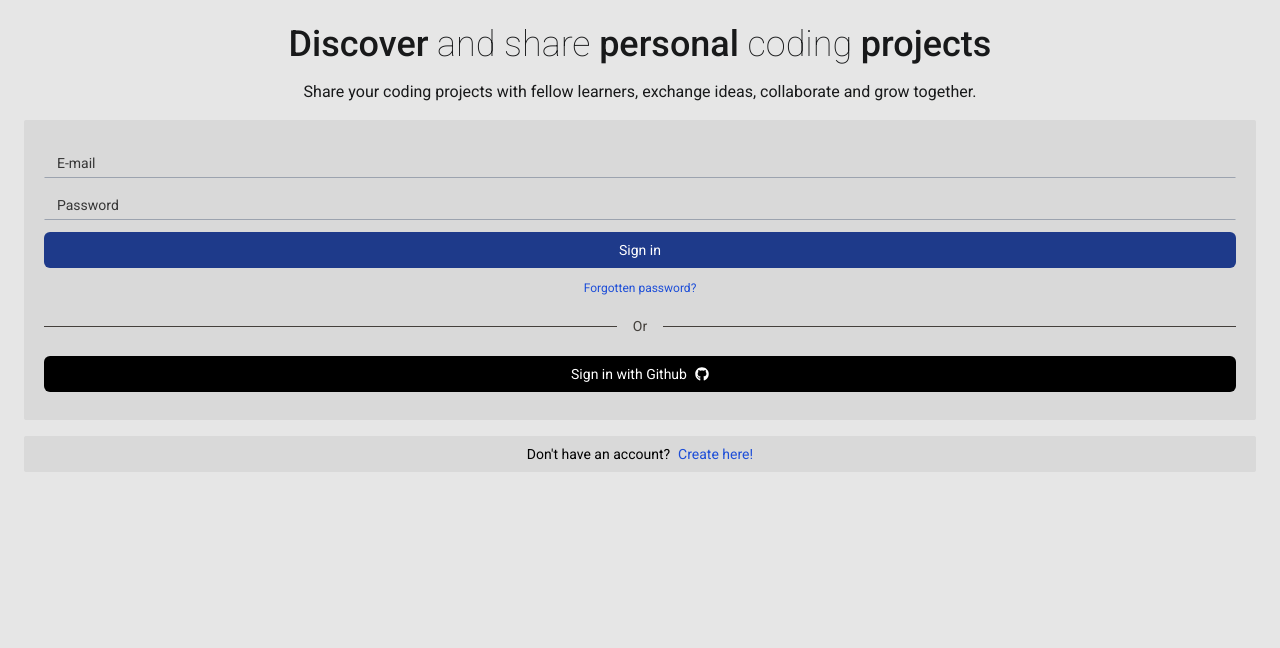
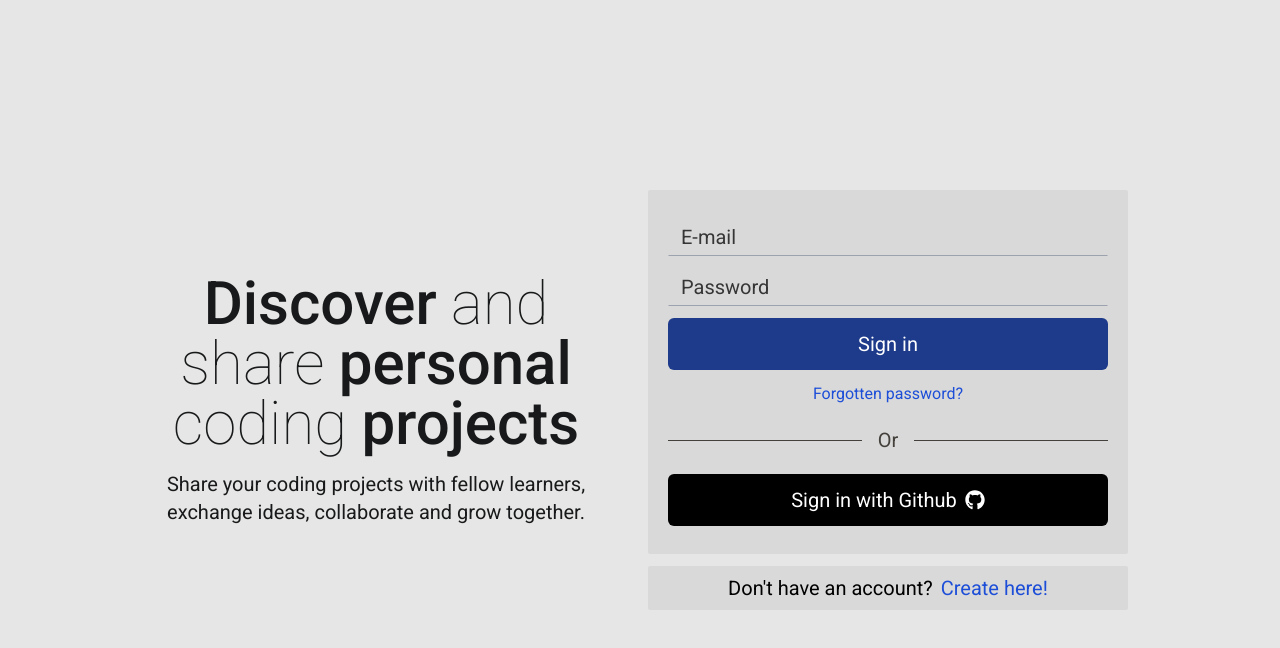
Before and after one commit to LucianoDLima/Devstavern, a React (Vite) app: page / in a window 1280 px wide. Shown: the top 648 px of the page. Built offline with nearby package versions, Linux system fonts and the light colour scheme; no server answers.

Commit message:
Make a few blocks into their own components

```diff
--- /dev/null
+++ b/src/components/FormBase/index.tsx
@@ -0,0 +1,27 @@
+import FormFooter, { FormFooterProps } from '../FormFooter';
+import SignUp from '../SIgnUp';
+import SignIn from '../SignIn';
+
+interface FormBaseProps extends FormFooterProps {}
+
+function FormBase({ isSignIn, onClick }: FormBaseProps) {
+  return (
+    <div className='flex flex-col gap-3'>
+      <form
+        action='submit'
+        className='text-sm lg:text-xl'
+      >
+        <fieldset className='px-5 py-7 rounded-sm bg-secondaryLight'>
+          <legend>
+            <h2 className='sr-only'>Fill in the login detail</h2>
+          </legend>
+          {isSignIn ? <SignIn /> : <SignUp />}
+        </fieldset>
+      </form>
+
+      <FormFooter isSignIn={isSignIn} onClick={onClick} />
+    </div>
+  );
+}
+
+export default FormBase;
--- a/src/components/FormButton/index.tsx
+++ b/src/components/FormButton/index.tsx
@@ -4,13 +4,28 @@ export interface FormButtonProps {
   type: 'submit' | 'button';
   className?: string;
   onClick?: React.MouseEventHandler<HTMLButtonElement>;
+  loading?: boolean;
 }
 
-function FormButton({ text, type, icon, className, onClick }: FormButtonProps) {
+function FormButton({ text, type, icon, className, onClick, loading }: FormButtonProps) {
   return (
-    <button type={type} className={`flex w-full items-center justify-center gap-2 py-2 text-black  rounded-md ${className}`} onClick={onClick}>
-      {text} {icon}
-    </button>
+    <>
+      <button
+        type={type}
+        className={`flex w-full items-center justify-center gap-2 py-2 rounded-md lg:py-3 ${className}`}
+        onClick={onClick}
+      >
+        {loading && (
+          <div
+            className='inline-block h-4 w-4 animate-spin rounded-full border-2 border-solid border-current border-r-transparent align-[-0.125em] text-primary motion-reduce:animate-[spin_1.5s_linear_infinite]'
+            role='status'
+          >
+            <span className='!absolute !-m-px !h-px !w-px !overflow-hidden !whitespace-nowrap !border-0 !p-0 ![clip:rect(0,0,0,0)]'>Loading...</span>
+          </div>
+        )}
+        {text} {icon}
+      </button>
+    </>
   );
 }
 
--- /dev/null
+++ b/src/components/FormFooter/index.tsx
@@ -0,0 +1,20 @@
+export interface FormFooterProps {
+  isSignIn: boolean,
+  onClick: () => void
+}
+
+function FormFooter({isSignIn, onClick}: FormFooterProps) {
+  return (
+    <div className='px-5 py-2 rounded-sm bg-secondaryLight font-white text-sm lg:text-xl flex justify-center gap-2'>
+        <p>{isSignIn ? "Don't have an account?" : 'Have an account?'}</p>
+        <button
+          className='text-blue-700 hover:underline'
+          onClick={onClick}
+        >
+          {isSignIn ? 'Create here!' : 'Sign in now!'}
+        </button>
+      </div>
+  )
+}
+
+export default FormFooter
--- a/src/components/Hero/index.tsx
+++ b/src/components/Hero/index.tsx
@@ -1,10 +1,10 @@
 function Hero() {
   return (
-    <section className='flex flex-col gap-4 text-center text-primaryLight'>
-      <h1 className='font-thin text-4xl '>
+    <section className='flex flex-col max-w-md gap-4 text-center text-primaryLight'>
+      <h1 className='font-thin text-4xl lg:text-6xl '>
         <span className='font-medium'>Discover</span> and share <span className='font-medium'>personal</span> coding <span className='font-medium'>projects</span>
       </h1>
-      <p className='text-md'>Share your coding projects with fellow learners, exchange ideas, collaborate and grow together.</p>
+      <p className='text-md lg:text-xl'>Share your coding projects with fellow learners, exchange ideas, collaborate and grow together.</p>
     </section>
   );
 }
--- a/src/components/SIgnUp/index.tsx
+++ b/src/components/SIgnUp/index.tsx
@@ -20,6 +20,7 @@ interface InvalidInputTypes {
 }
 
 function SignUp() {
+  const [loading, setLoading] = useState(false)
   // Where the user's input data is stored
   const [formData, setFormData] = useState<FormDataTypes>({
     name: '',
@@ -44,6 +45,8 @@ function SignUp() {
     // Check for invalid inputs (empty or just wrong format)
     if (!handleInvalidInputs()) return;
 
+    setLoading(true)
+
     try {
       // The sign up attempt
       const { data, error } = await supabase.auth.signUp({
@@ -55,6 +58,7 @@ function SignUp() {
           },
         },
       });
+      setLoading(false)
 
       // Debug - [DELETE REMINDER]
       console.log(data, error);
@@ -66,7 +70,6 @@ function SignUp() {
         }));
         return;
       }
-
       // If account is created successfully, reloads the page
       window.location.reload();
     } catch (error) {
@@ -276,9 +279,10 @@ function SignUp() {
 
         <FormButton
           type='submit'
-          text='Sign up'
+          text={loading ? 'Creating...' : 'Sign up'}
           className='bg-blue-900 text-white'
           onClick={handleEmailSignUp}
+          loading={loading}
         />
       </div>
 
--- a/src/components/SignIn/index.tsx
+++ b/src/components/SignIn/index.tsx
@@ -37,7 +37,7 @@ function SignIn() {
     // Check for invalid inputs (empty or just wrong format)
     if (!handleInvalidInputs()) return;
 
-    setLoading(true)
+    setLoading(true);
 
     try {
       // The sign in attempt
@@ -50,7 +50,7 @@ function SignIn() {
       // Debug - [DELETE REMINDER]
       console.log(data, error);
 
-      setLoading(false)
+      setLoading(false);
 
       // Check if the e-mail or password was invalid
       if (error) {
@@ -59,9 +59,9 @@ function SignIn() {
           password: error.message,
         });
 
-        return
+        return;
       }
-      navigate('/home')
+      navigate('/home');
     } catch (error) {
       console.log(`handleEmailSignIn - Catch: ${error}`);
     }
@@ -84,7 +84,6 @@ function SignIn() {
 
       // Debug - [DELETE REMINDER]
       console.log(data, error);
-
     } catch (error) {
       console.log(error);
     }
@@ -217,14 +216,15 @@ function SignIn() {
 
         <FormButton
           type='submit'
-          text='Sign in'
+          text={loading ? 'Loading...' : 'Sign in'}
           className='bg-blue-900 text-white'
           onClick={handleEmailSignIn}
+          loading={loading}
         />
 
         <a
           href='#'
-          className='text-center text-xs text-blue-700 hover:underline'
+          className='text-center text-xs text-blue-700 hover:underline lg:text-base'
         >
           Forgotten password?
         </a>
--- a/src/index.css
+++ b/src/index.css
@@ -4,6 +4,6 @@
 
 @layer base {
   body {
-    @apply bg-primaryLight
+    @apply bg-primaryLight;
   }
 }
--- a/src/pages/Landing/index.tsx
+++ b/src/pages/Landing/index.tsx
@@ -1,7 +1,6 @@
 import { useState } from 'react';
 import Hero from '../../components/Hero';
-import SignUp from '../../components/SIgnUp';
-import SignIn from '../../components/SignIn';
+import FormBase from '../../components/FormBase';
 
 function Landing() {
   const [isSignIn, setIsSignIn] = useState(true);
@@ -11,30 +10,13 @@ function Landing() {
   }
 
   return (
-    <main className='px-6 py-6 font-main grid grid-cols-1 gap-4'>
+    <main className='px-6 py-6 font-main grid grid-cols-1 gap-4 max-w-md ms-auto me-auto items-center h-screen lg:grid-cols-2 lg:max-w-5xl'>
       <Hero />
 
-      <form
-        action='submit'
-        className='text-sm'
-      >
-        <fieldset className='px-5 py-7 rounded-sm bg-secondaryLight'>
-          <legend>
-            <h2 className='sr-only'>Fill in the login detail</h2>
-          </legend>
-          {isSignIn ? <SignIn /> : <SignUp />}
-        </fieldset>
-      </form>
-
-      <div className='px-5 py-2 rounded-sm bg-secondaryLight font-white flex justify-center gap-2 text-sm '>
-        <p>{isSignIn ? "Don't have an account?" : 'Have an account?'}</p>
-        <button
-          className='text-blue-700 hover:underline'
-          onClick={handleIsSignIn}
-        >
-          {isSignIn ? 'Create here!' : 'Sign in now!'}
-        </button>
-      </div>
+      <FormBase
+        isSignIn={isSignIn}
+        onClick={handleIsSignIn}
+      />
     </main>
   );
 }
```
